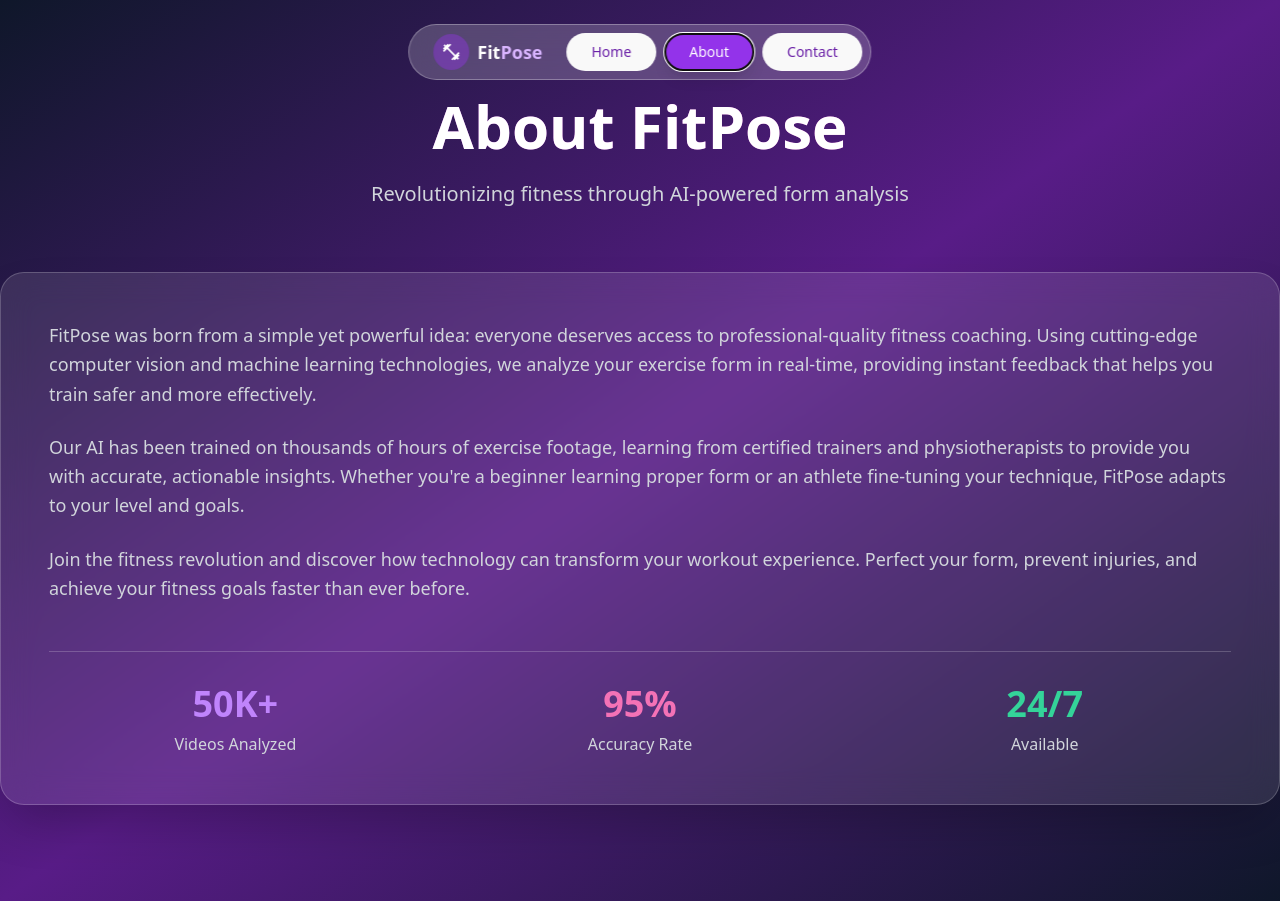
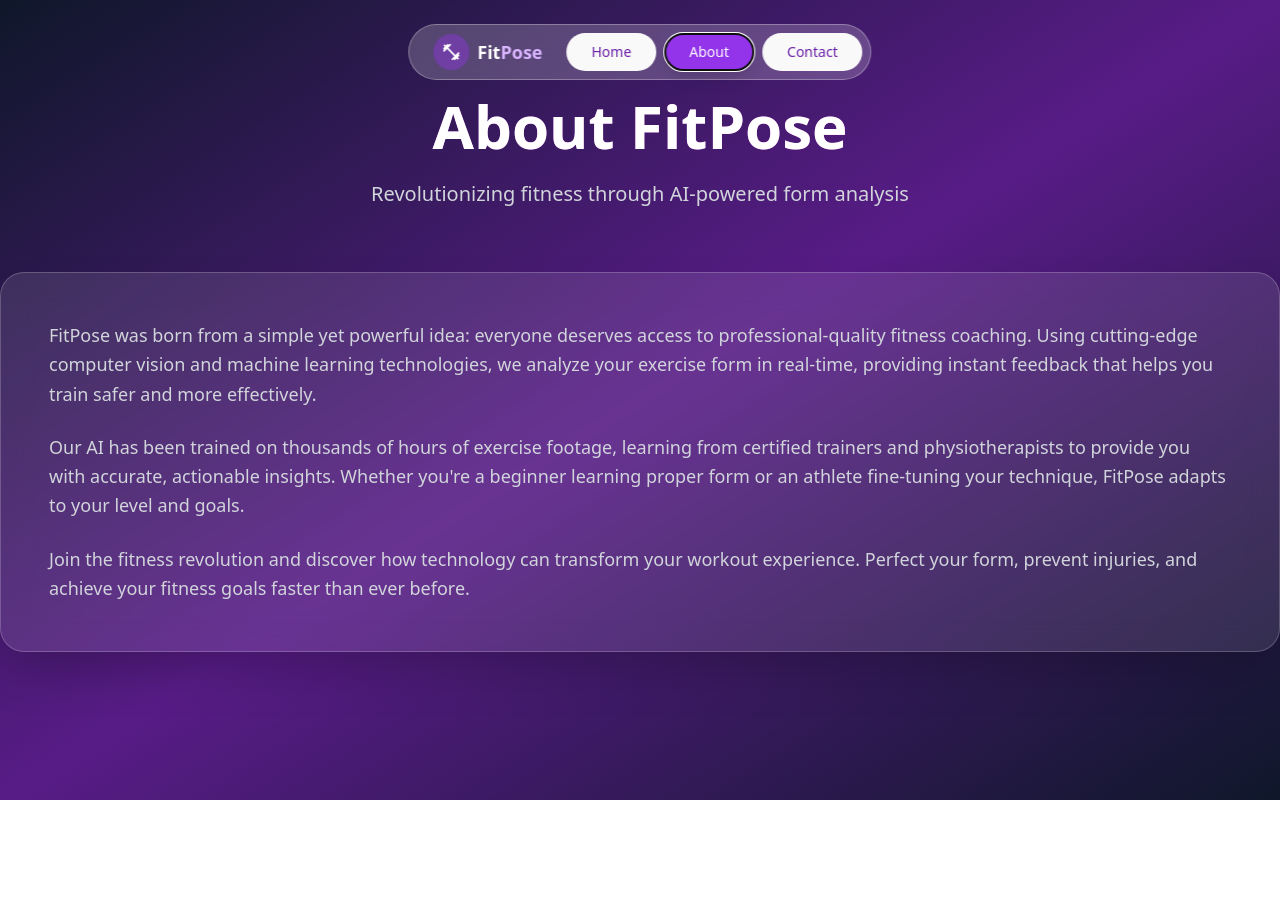
Before and after one commit to Jonnydevp/FitPose, a React (Vite) app in the folder src/frontend/: page / in a window 1280 px wide. Both pictures are taken after a click on the button "About". After the commit the page ends 800 px from the top, so only its background shows below. Built offline with nearby package versions, Linux system fonts and the light colour scheme; no server answers.

Commit message:
Remove placeholder metrics from About page

```diff
--- a/src/frontend/src/components/aboutpage.jsx
+++ b/src/frontend/src/components/aboutpage.jsx
@@ -26,20 +26,7 @@ const AboutPage = () => (
           </p>
         </div>
 
-        <div className="grid md:grid-cols-3 gap-8 mt-12 pt-8 border-t border-white/20">
-          <div className="text-center">
-            <div className="text-4xl font-bold text-purple-400 mb-2">50K+</div>
-            <div className="text-gray-300">Videos Analyzed</div>
-          </div>
-          <div className="text-center">
-            <div className="text-4xl font-bold text-pink-400 mb-2">95%</div>
-            <div className="text-gray-300">Accuracy Rate</div>
-          </div>
-          <div className="text-center">
-            <div className="text-4xl font-bold text-emerald-400 mb-2">24/7</div>
-            <div className="text-gray-300">Available</div>
-          </div>
-        </div>
+        {/* TODO: Add refreshed metrics section once real usage data is ready */}
       </div>
     </div>
   );
```
